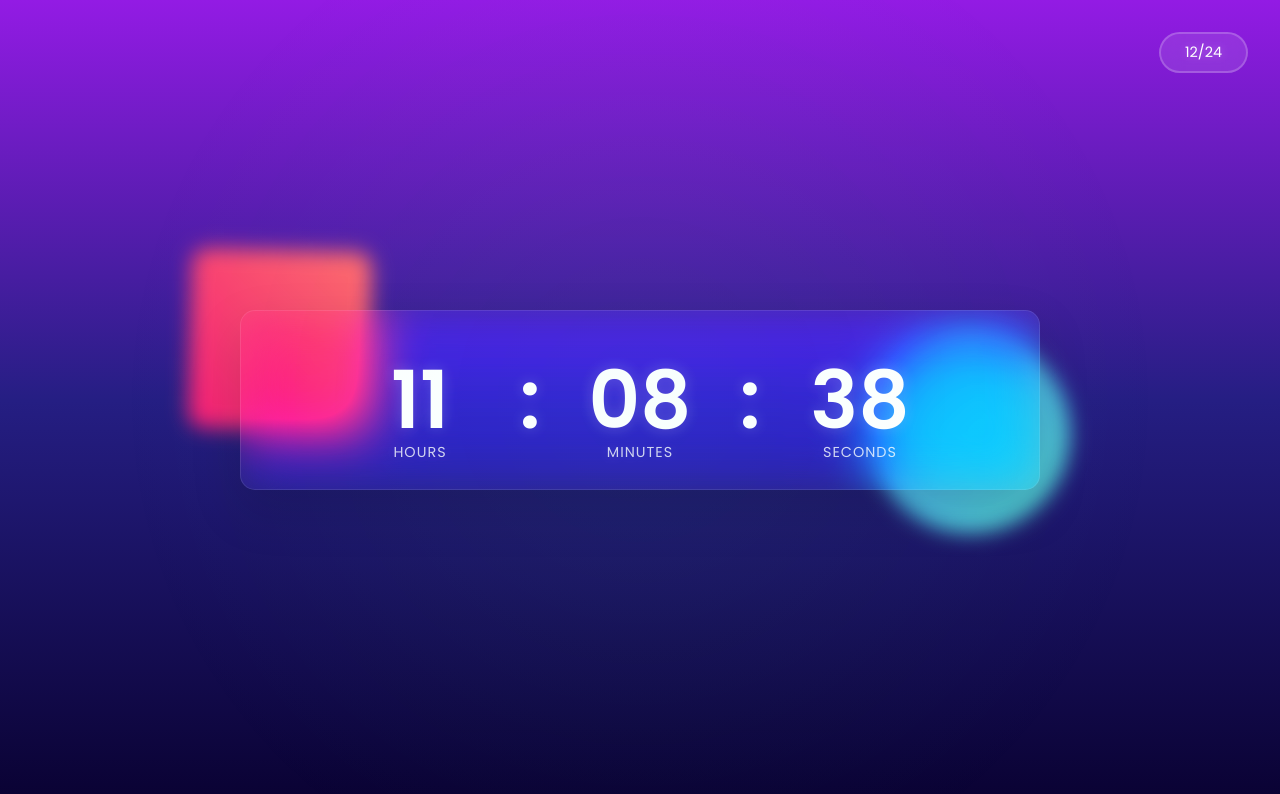
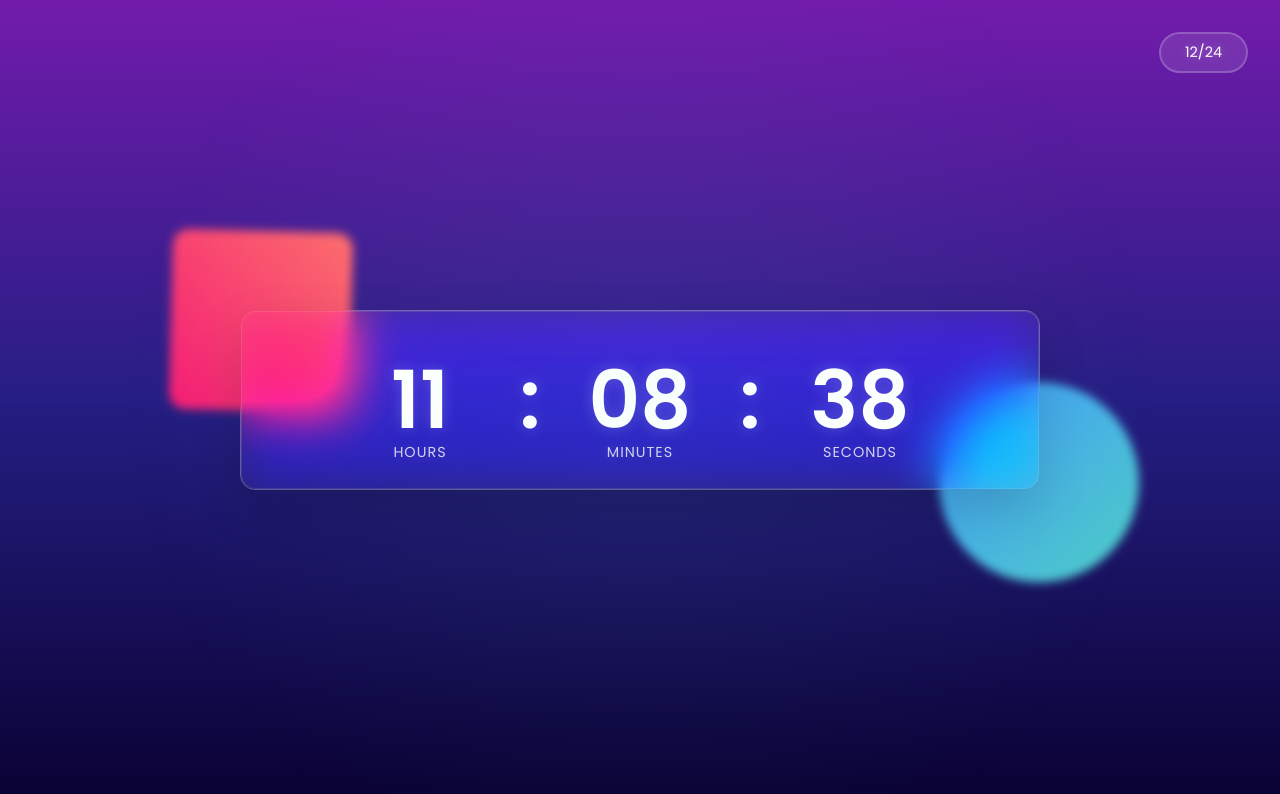
Before and after one commit to OkayAbedin/ClockPaper, a plain HTML site: page index.html in a window 1280 px wide. Drawn offline with Linux system fonts and the light colour scheme; a web font is replaced by a local one.

Commit message:
Update style.css

```diff
--- a/style.css
+++ b/style.css
@@ -37,7 +37,7 @@ body {
     width: 100%;
     height: 100%;
     background: linear-gradient( 180deg,
-        rgb(147, 27, 228) 0%, rgb(37, 30, 131) 50%, rgb(10, 2, 51) 100%
+        rgb(114, 27, 172) 0%, rgb(37, 30, 131) 50%, rgb(10, 2, 51) 100%
     );
     animation: gentleFlow 4s linear infinite;
 }
@@ -67,6 +67,8 @@ body {
     left: 50%;
     transform: translate(-50%, -50%);
     perspective: 1000px;
+    border: #ffffff54 0.5px solid;
+    border-radius: 15px;
 }
 
 .container::before,
@@ -74,7 +76,7 @@ body {
     content: '';
     position: absolute;
     z-index: -1;
-    filter: blur(10px);
+    filter: blur(5px);
     transition: transform 0.5s ease-out;
 }
 
@@ -83,8 +85,8 @@ body {
     height: 180px;
     background: linear-gradient(45deg, #f41b75, #ff6b6b);
     border-radius: 16px;
-    top: -50px;
-    left: -50px;
+    top: -70px;
+    left: -70px;
     animation: float 4s ease-in-out infinite;
 }
 
@@ -93,8 +95,8 @@ body {
     height: 200px;
     background: linear-gradient(135deg, #419aff, #4ecdc4);
     border-radius: 50%;
-    bottom: -50px;
-    right: -30px;
+    bottom: -100px;
+    right: -100px;
     animation: float 5s ease-in-out infinite 1s;
 }
 
```
